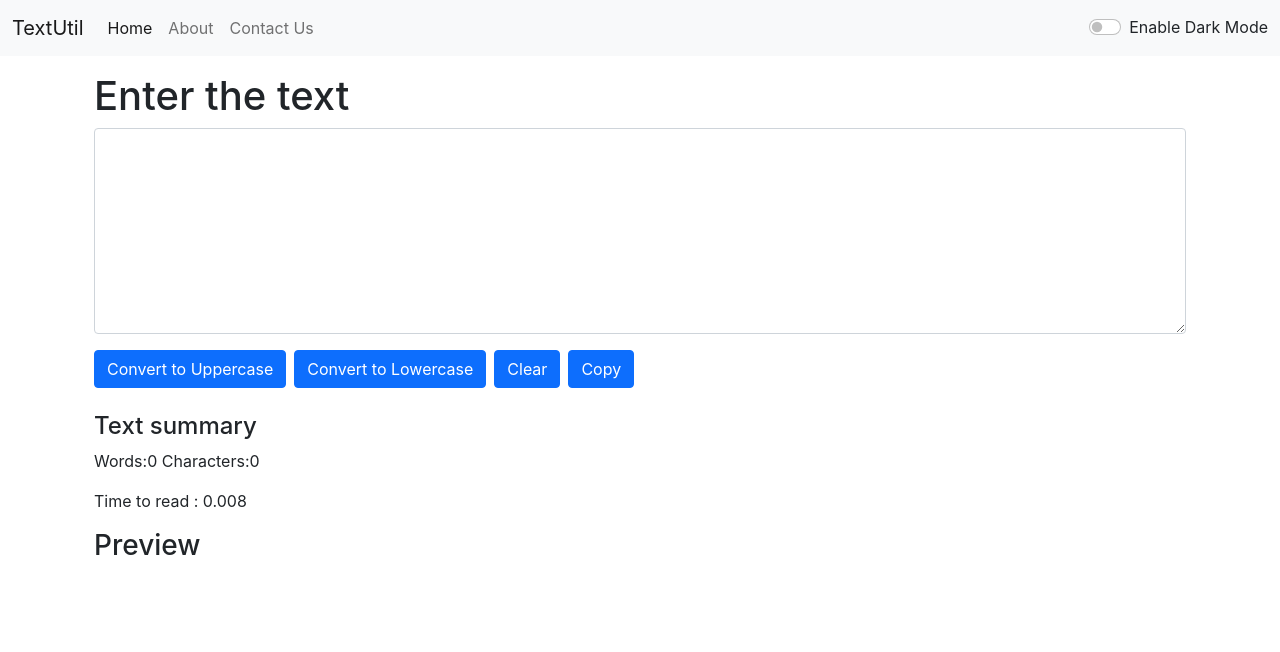
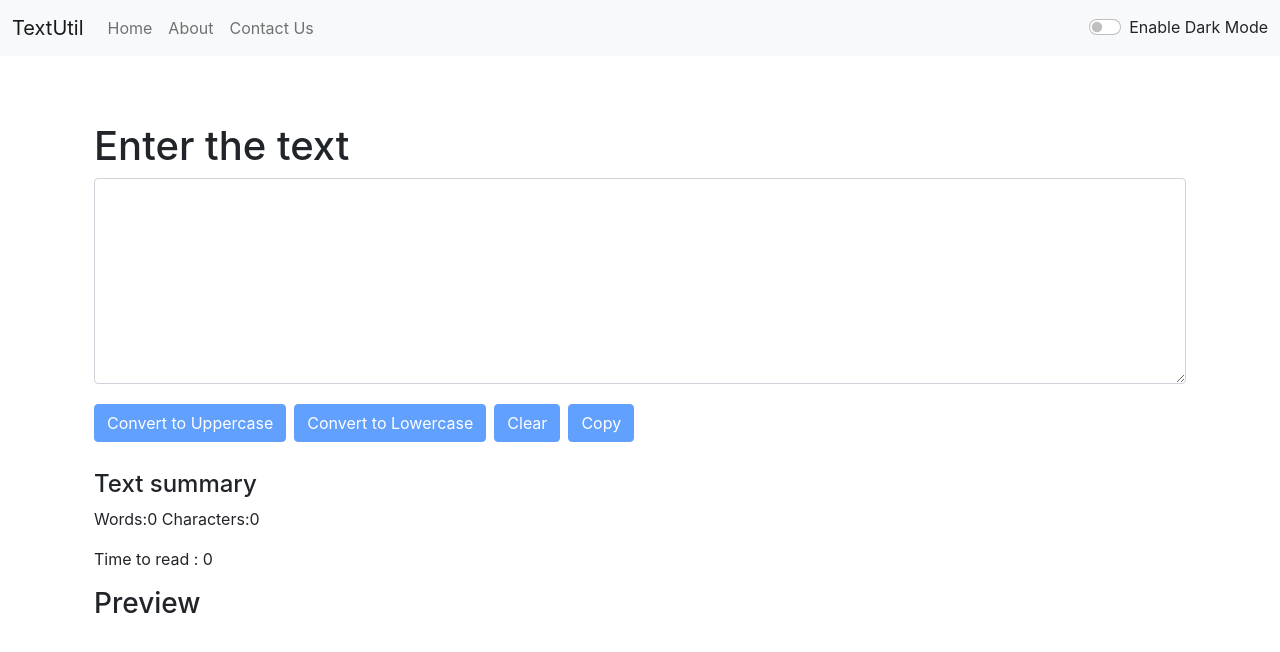
Before and after one commit to charuzain/textUtils, a React (Create React App) app: page / in a window 1280 px wide. Shown: the top 652 px of the page. Built offline with nearby package versions, Linux system fonts and the light colour scheme.

Commit message:
Fixed bugs

```diff
--- a/src/components/Alert.js
+++ b/src/components/Alert.js
@@ -6,10 +6,11 @@ export default function Alert(props) {
       const upper = word.toLowerCase();
       return upper.charAt(0).toUpperCase()+upper.slice(1)}
   return (
-    props.alert && <div className={`alert alert-${props.alert.type} alert-dismissible fade show`} role="alert">
+    <div style={{height:'50px'}}>
+   { props.alert && <div className={`alert alert-${props.alert.type} alert-dismissible fade show`} role="alert">
       <strong>{capitalize(props.alert.type)}</strong> : {props.alert.message}
       <button type="button" className="btn-close" data-bs-dismiss="alert" aria-label="Close"></button>
+    </div>}
     </div>
-
   );
 }
--- a/src/components/Form.js
+++ b/src/components/Form.js
@@ -39,17 +39,17 @@ export default function Form(props) {
       <div className ="mb-3">
             <textarea className ="form-control" id="myBox" value = {text} onChange={handleOnChange} rows="8 "></textarea>
             </div>
-            <button className="btn btn-primary" onClick={convertToUp}>Convert to Uppercase</button>
-            <button className="btn btn-primary mx-2" onClick={convertToLower}>Convert to Lowercase</button>
-            <button className="btn btn-primary mx" onClick={clearText}>Clear</button>
-           <button className="btn btn-primary mx-2" onClick={copyText}>Copy</button>
+            <button disabled ={text.length===0} className="btn btn-primary" onClick={convertToUp}>Convert to Uppercase</button>
+        <button disabled={text.length === 0} className="btn btn-primary mx-2 my-1" onClick={convertToLower}>Convert to Lowercase</button>
+        <button disabled={text.length === 0} className="btn btn-primary mx my-1" onClick={clearText}>Clear</button>
+        <button disabled={text.length === 0} className="btn btn-primary mx-2 my-1" onClick={copyText}>Copy</button>
 
 
       </div>
       <div className="container my-4">
         <h4>Text summary</h4>
-        <p>Words:{text.split(" ").length-1} Characters:{text.length}</p>
-        <p>Time to read : {0.008*text.split(" ").length}</p>
+        <p>Words:{text.split(" ").filter(elem => elem.length !== 0).length} Characters:{text.length}</p>
+        <p>Time to read : {0.008 * text.split(" ").filter(elem => elem.length !== 0).length}</p>
         <h3>Preview</h3>
         {text}
         </div>
--- a/src/components/Navbar.js
+++ b/src/components/Navbar.js
@@ -13,7 +13,7 @@ export default function Navbar(props){
       <div className="collapse navbar-collapse" id="navbarSupportedContent">
         <ul className="navbar-nav me-auto mb-2 mb-lg-0">
           <li className="nav-item">
-            <Link className="nav-link active" aria-current="page" to="/">{props.nav1}</Link>
+            <Link className="nav-link" aria-current="page" to="/">{props.nav1}</Link>
           </li>
           <li className="nav-item">
             <Link className="nav-link" to="/about">{props.nav2}</Link>
```
